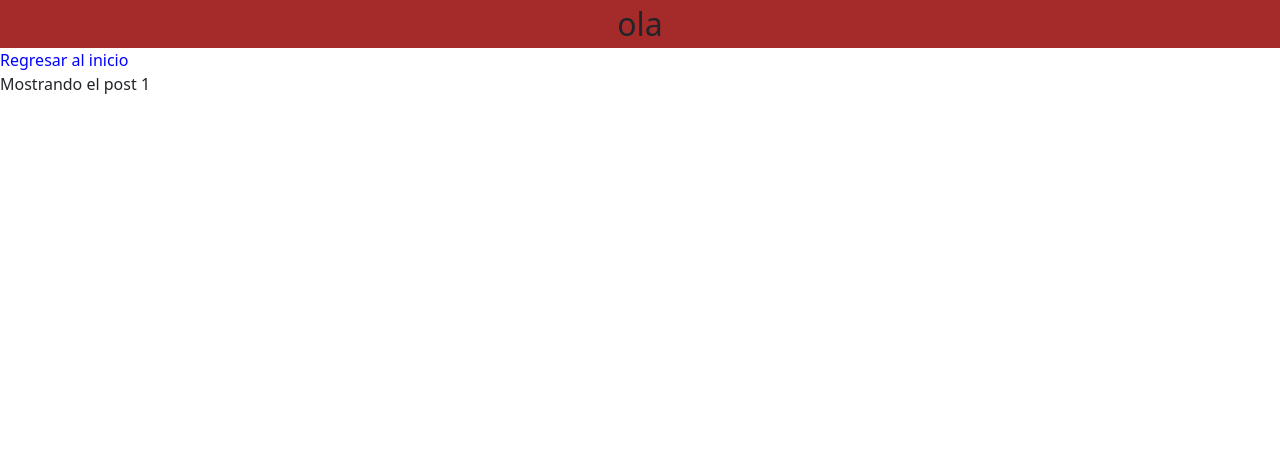
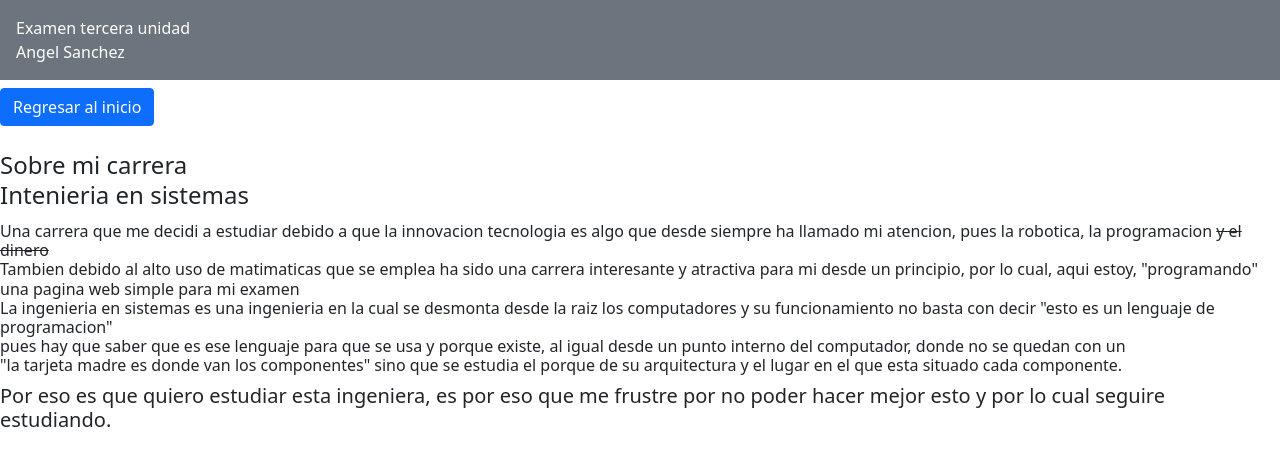
Before and after one commit to Briel301/Entornoexamen, a Flask app: page /p/1/ in a window 1280 px wide. Shown: the top 466 px of the page. Run offline with Flask 2, Linux system fonts and the light colour scheme.

Commit message:
Añadi un boton :D y expandi el texto en el post

```diff
--- a/Templates/base_template.html
+++ b/Templates/base_template.html
@@ -7,7 +7,8 @@
     <link rel="stylesheet" href="{{ url_for("static", filename="base.css") }}">
 </head>
 <body>
-    <nav>ola</nav>
+    <div class="p-3 mb-2 bg-secondary text-white">Examen tercera unidad<br>
+    Angel Sanchez</div>
 {% block content %}{% endblock %}
 </body>
 </html>
--- a/Templates/index.html
+++ b/Templates/index.html
@@ -1,5 +1,7 @@
 {% extends "base_template.html" %}
 {% block title %}Tutorial Flask: Miniblog{% endblock %}
 {% block content %}
-    <a href="/p/examen">Ir a examen<br></a>
+<a class="btn btn-primary" href="/p/examen" role="button">examen</a><br>
+<a>Examen de tercera unidad</a><br>
+<a>Colegio Liceo Santa Marina</a><br>
 {% endblock %}
--- a/Templates/post_view.html
+++ b/Templates/post_view.html
@@ -1,6 +1,16 @@
 {% extends "base_template.html" %}
 {% block title %}{{ slug_title }}{% endblock %}
 {% block content %}
-<a href="/">Regresar al inicio<br></a>
-    Mostrando el post {{ slug_title }}
+<a class="btn btn-primary" href="/" role="button">Regresar al inicio</a>
+    <h2>Sobre mi carrera<br>
+    Intenieria en sistemas<br></h3>
+    <H6> Una carrera que me decidi a estudiar debido a que la innovacion tecnologia es algo que desde
+    siempre ha llamado mi atencion, pues la robotica, la programacion <strike>y el dinero</strike><br>
+    Tambien debido al alto uso de matimaticas que se emplea ha sido una carrera interesante y atractiva
+    para mi desde un principio, por lo cual, aqui estoy, "programando" una pagina web simple para mi examen <br>
+    La ingenieria en sistemas es una ingenieria en la cual se desmonta desde la raiz los computadores y su funcionamiento
+    no basta con decir "esto es un lenguaje de programacion" <br>
+    pues hay que saber que es ese lenguaje para que se usa y porque existe, al igual desde un punto interno del computador, donde no se quedan con un <br>
+    "la tarjeta madre es donde van los componentes" sino que se estudia el porque de su arquitectura y el lugar en el que esta situado cada componente.<br></H6>
+    <h5>Por eso es que quiero estudiar esta ingeniera, es por eso que me frustre por no poder hacer mejor esto y por lo cual seguire estudiando.</h4>
 {% endblock %}
```
